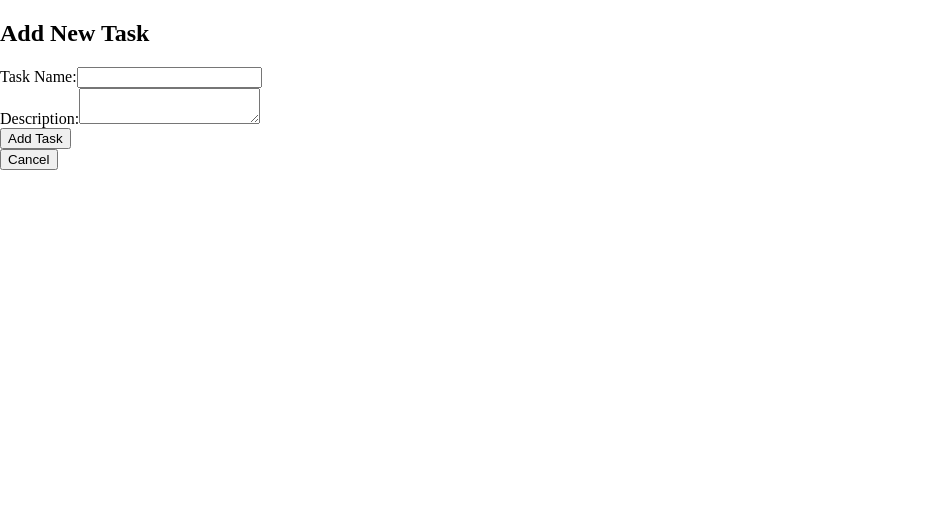
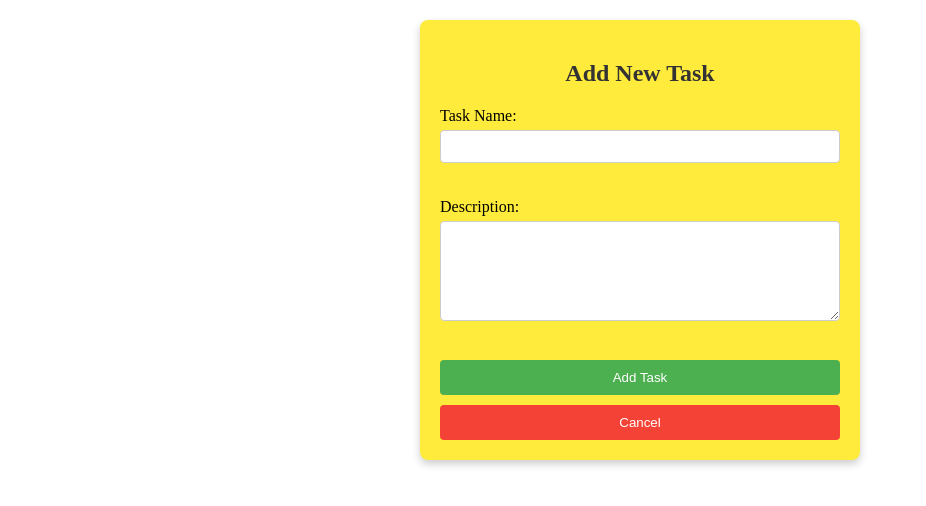
Before and after one commit to ako2223/notes2, a Vue app: page /add in a window 1280 px wide. Shown: the top 506 px of the page, without its empty margins (0-926 px from the left). Built offline with nearby package versions, Linux system fonts and the light colour scheme.

Commit message:
Added more sleek, cool, hip styles, with add task feuaturing old school cool post-it not vibe

```diff
--- a/src/components/AddTask.vue
+++ b/src/components/AddTask.vue
@@ -1,47 +1,80 @@
-<!-- AddTask.vue -->
 <template>
-    <div class="add-task">
-      <h2>Add New Task</h2>
-      <form @submit.prevent="submitTask">
-        <div>
-          <label for="taskName">Task Name:</label>
-          <input id="taskName"  v-model="taskName" required>
+  <div class="postit-add-task">
+    <h2 class="postit-heading">Add New Task</h2>
+    <form @submit.prevent="submitTask" class="postit-form">
+      <div class="form-group">
+        <label for="postitTaskName" class="postit-label">Task Name:</label>
+        <input id="postitTaskName" v-model="taskName" required class="postit-input">
       </div>
-        <div>
-          <label for="taskDescription">Description:</label>
-          <textarea id="taskDescription"  v-model="taskDescription"></textarea>
+      <div class="form-group">
+        <label for="postitTaskDescription" class="postit-label">Description:</label>
+        <textarea id="postitTaskDescription" v-model="taskDescription" class="postit-textarea"></textarea>
       </div>
-        <button type="submit">Add Task</button>
+      <button type="submit" class="postit-submit-btn">Add Task</button>
     </form>
-      <button  @click="goToHomePage()">Cancel</button>
+    <button @click="goToHomePage()" class="postit-cancel-btn">Cancel</button>
   </div>
 </template>
 
-  <script>
-  import { EventBus } from '../router/eventBus';
+<style scoped>
+.postit-add-task {
+background-color: #ffeb3b; /* Classic Post-it note yellow */
+box-shadow: 0 4px 8px rgba(0, 0, 0, 0.2); /* Subtle shadow for a lifted look */
+padding: 20px;
+border-radius: 8px; /* Slightly rounded corners for a softer look */
+max-width: 400px; /* Ensures the element is not too wide */
+margin: 20px auto; /* Centers the element on the page */
+}
 
-  export default {
-    data() {
-      return {
-        taskName: '',
-        taskDescription: ''
-      };
-    },
-    methods: {
-      submitTask() {
-        console.log("Emitting addTask with", { text: this.taskName, description: this.taskDescription });
-        EventBus.emit('addTask', { text: this.taskName, description: this.taskDescription });
-        this.taskName = '';
-        this.taskDescription = '';
-        this.$router.push('/');
-      },
-      goToHomePage() {
-    this.$router.push({ path: '/' });
+.postit-heading {
+color: #333; /* Dark text for contrast */
+text-align: center;
 }
+
+.postit-form .form-group {
+margin-bottom: 15px;
 }
+
+.postit-label {
+display: block;
+margin-bottom: 5px;
 }
-  </script>
 
-  <style>
-  /* Add styles as needed */
+.postit-input,
+.postit-textarea {
+width: 100%;
+padding: 8px;
+border: 1px solid #ccc; /* Subtle border */
+border-radius: 4px; /* Matching rounded corners */
+box-sizing: border-box; /* Ensures padding does not add to the width */
+}
+
+.postit-textarea {
+height: 100px; /* Larger height for description area */
+}
+
+.postit-submit-btn,
+.postit-cancel-btn {
+display: block;
+width: 100%;
+padding: 10px;
+margin-top: 10px;
+color: white;
+border: none;
+border-radius: 4px;
+cursor: pointer;
+}
+
+.postit-submit-btn {
+background-color: #4CAF50; /* Green for submission */
+}
+
+.postit-cancel-btn {
+background-color: #f44336; /* Red for cancellation */
+}
+
+.postit-submit-btn:hover,
+.postit-cancel-btn:hover {
+opacity: 0.9; /* Slight interaction effect */
+}
 </style>
--- a/src/components/TaskDetail.vue
+++ b/src/components/TaskDetail.vue
@@ -41,9 +41,9 @@
           this.editMode = false;
         },
         removeTask() {
-        if (confirm('Are you sure you want to remove this task?')) {
+          // if (confirm('Are you sure you want to remove this task?')) {
             this.$emit('removeTask');
-        }
+          // }
         }
       }
     };
--- a/src/pages/HomePage.vue
+++ b/src/pages/HomePage.vue
@@ -96,23 +96,72 @@ export default {
 <style>
 
 .task-menu {
-  font-family: Roboto;
-  font-size: 25px;
+  font-family: 'Roboto', sans-serif;
+  font-size: 18px;
   width: 25%;
   float: left;
-  border: solid blue;
+  background: linear-gradient(145deg, #ffa726, #fb8c00);
+  color: white;
+  padding: 20px;
+  box-shadow: 0 4px 8px rgba(0, 0, 0, 0.2);
   border-top-left-radius: 30px;
   border-bottom-left-radius: 30px;
 }
 
 .selected {
-  background-color: lightgray;
+  background-color: #ffd95b;
+  color: #555;
 }
 
-.add_btn{
-  border-radius: 100px;
-  font-size: 30px;
-  margin-top:15px;
+.add_btn {
+  background-color: #66bb6a;
+  color: white;
+  border: none;
+  padding: 10px 20px;
+  font-size: 25px;
+  border-radius: 50%;
+  cursor: pointer;
+  transition: transform 0.2s ease-in-out;
+}
+
+.add_btn:hover {
+  transform: scale(1.1);
+}
+
+.task-detail {
+  margin-left: 26%;
+  background: #eeeeee;
+  border: 1px solid #bdbdbd;
+  font-family: 'Roboto', sans-serif;
+  font-size: 20px;
+  padding: 20px;
+  box-shadow: 0 2px 4px rgba(0,0,0,0.1);
+}
+
+input, textarea {
+  width: 90%;
+  padding: 10px;
+  margin-bottom: 20px;
+  border-radius: 4px;
+  border: 1px solid #ccc;
+}
+
+#new-taskDescription {
+  height: 150px;
+}
+
+button {
+  background-color: #42a5f5;
+  color: white;
+  border: none;
+  padding: 10px 15px;
+  border-radius: 4px;
+  cursor: pointer;
+  transition: background-color 0.3s ease;
+}
+
+button:hover {
+  background-color: #1e88e5;
 }
 
 
--- a/src/router/index.js
+++ b/src/router/index.js
@@ -2,6 +2,7 @@ import { createRouter, createWebHistory } from 'vue-router';
 import HomePage from '../pages/HomePage.vue';
 import TaskDetail from '../components/TaskDetail.vue';
 import AddTask from '../components/AddTask.vue';
+import Product from '../pages/Product.vue';
 
 const router = createRouter({
   history: createWebHistory(import.meta.env.BASE_URL),
@@ -20,6 +21,7 @@ const router = createRouter({
       component: () => import('../pages/AboutPage.vue'),
     },
     { path: '/add', component: AddTask },
+    { path: '/product/:id', name: 'product', component: Product },
   ],
 });
 
```
Also changed, not shown: src/pages/Product.vue (added, +7 -0 lines). Lines whose indentation alone changed are shown as unchanged.
